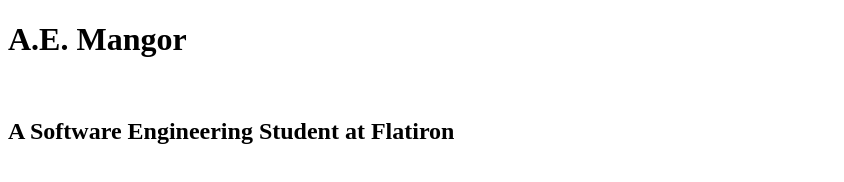
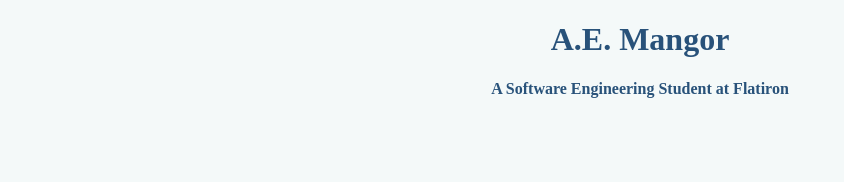
Before and after one commit to Scout-M/first-website, a plain HTML site: page index.html in a window 1280 px wide. Shown: the whole page, without its empty margins (0-844 px from the left). Drawn offline with Linux system fonts and the light colour scheme.

Commit message:
add style.css, connect to index.html

```diff
--- a/index.html
+++ b/index.html
@@ -4,12 +4,12 @@
     <meta charset="UTF-8">
     <meta http-equiv="X-UA-Compatible" content="IE=edge">
     <meta name="viewport" content="width=device-width, initial-scale=1.0">
+    <link rel="stylesheet" href="style.css">
     <title>A.E. Mangor</title>
 </head>
 <body>
-    <h1>A.E. Mangor</h1>
-    <br>
-    <h2>A Software Engineering Student at Flatiron</h2>
+    <h1 class = text>A.E. Mangor</h1>
+    <h4 class = text>A Software Engineering Student at Flatiron</h4>
 
 </body>
 </html>
--- /dev/null
+++ b/style.css
@@ -0,0 +1,9 @@
+body {
+    background: #f4f9f9;
+  }
+
+  .text {
+      color: #28527a;
+      text-align: center;
+
+  }
```
